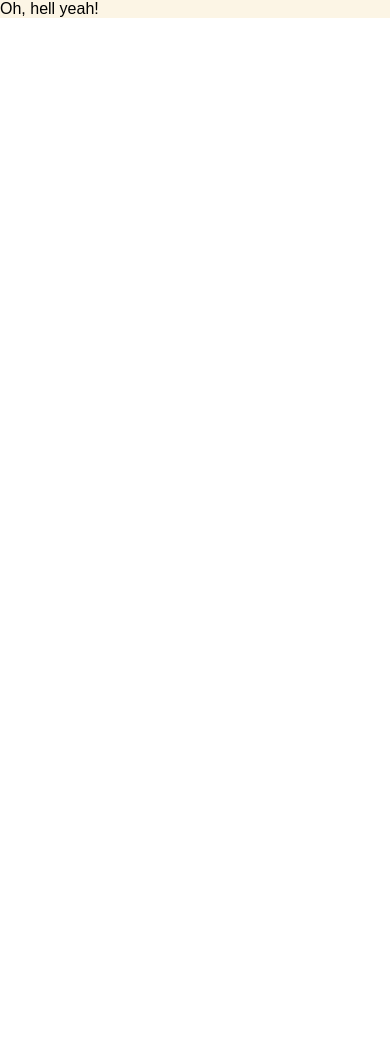
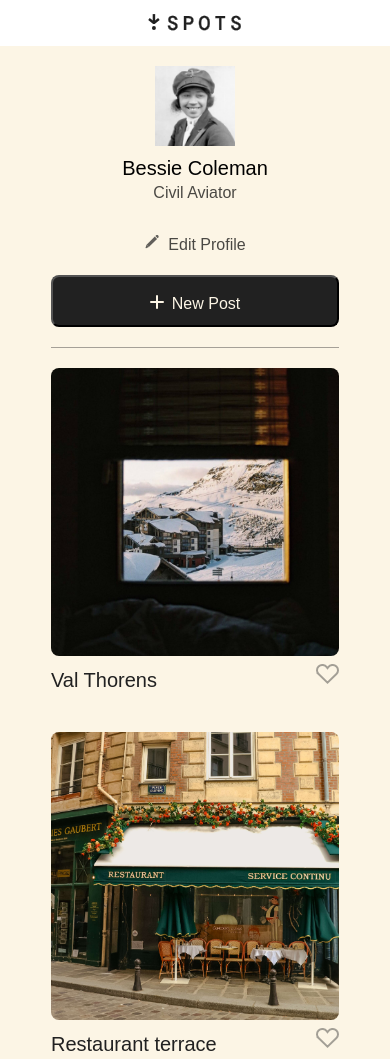
Before and after one commit to arholguin/se_project_spots, a plain HTML site: page index.html in a window 390 px wide. Shown: the top 1059 px of the page. Before the commit the page ends 844 px from the top, so only its background shows below. Drawn offline with Linux system fonts and the light colour scheme; a web font is replaced by a local one.

Commit message:
New update for my project

```diff
--- /dev/null
+++ b/blocks/card.css
@@ -0,0 +1,46 @@
+.card__image {
+  height: 413px;
+  width: 100%;
+  object-fit: cover;
+  display: block;
+  border-radius: 8px;
+}
+
+.card__content {
+  display: flex;
+  align-items: center;
+  justify-content: space-between;
+}
+
+.card__title {
+  margin: 12px 0 0;
+  font-size: 20px;
+  font-weight: 500;
+  line-height: 1.2;
+  color: #212121;
+  text-overflow: ellipsis;
+  white-space: nowrap;
+  overflow: hidden;
+  max-width: 353px;
+  height: 24px;
+}
+
+.card__like-button {
+  background-image: url(../images/heart.svg);
+  width: 23px;
+  height: 20px;
+  border: none;
+  background-color: transparent;
+  opacity: 40%;
+}
+
+.card__like-button:hover {
+  opacity: 1;
+  cursor: pointer;
+}
+
+@media screen and (max-width: 627px) {
+  .card__image {
+    height: 288px;
+  }
+}
--- /dev/null
+++ b/blocks/cards.css
@@ -0,0 +1,24 @@
+.cards {
+  padding: 20px 0 40px;
+  border-bottom: 1px rgba(33, 33, 33, 0.4) solid;
+}
+
+.cards__list {
+  list-style-type: none;
+  padding: 0;
+  margin: 0;
+  display: grid;
+  grid-template-columns: repeat(auto-fit, 413px);
+  gap: 40px 20px;
+  justify-content: center;
+}
+
+@media screen and (max-width: 627px) {
+  .cards {
+    padding: 20px 0 20px;
+  }
+
+  .cards__list {
+    grid-template-columns: repeat(auto-fit, 288px);
+  }
+}
--- /dev/null
+++ b/blocks/content.css
@@ -0,0 +1,3 @@
+.content {
+  padding: 0 20px;
+}
--- /dev/null
+++ b/blocks/footer.css
@@ -0,0 +1,12 @@
+.footer {
+  padding: 60px 0 60px;
+}
+
+.footer-description {
+  font-size: 16px;
+  line-height: 1;
+  font-weight: 400;
+  color: #212121;
+  text-align: center;
+  opacity: 0.7;
+}
--- /dev/null
+++ b/blocks/header.css
@@ -0,0 +1,11 @@
+.header {
+  background-color: #fff;
+  padding: 10px 0;
+  display: flex;
+  justify-content: center;
+}
+
+.header__logo {
+  width: 94px;
+  height: 26px;
+}
--- a/blocks/page.css
+++ b/blocks/page.css
@@ -1,4 +1,10 @@
 .page {
   background-color: #fcf5e5;
   font-family: Poppins, Arial, Helvetica, sans-serif;
+  min-height: 100vh;
 }
+
+.page__section {
+  max-width: 1280px;
+  margin: 0 auto;
+}
--- /dev/null
+++ b/blocks/profile.css
@@ -0,0 +1,130 @@
+.profile {
+  display: flex;
+  padding: 34px 0 20px;
+  border-bottom: 1px rgba(33, 33, 33, 0.4) solid;
+}
+
+.profile__avatar {
+  height: 190px;
+  width: 190px;
+  margin-right: 20px;
+}
+
+.profile__column {
+  display: flex;
+  flex-direction: column;
+}
+
+.profile__name {
+  margin: 0 0 12px;
+  font-weight: 500;
+  font-size: 32px;
+  display: -webkit-box;
+  -webkit-line-clamp: 3;
+  line-clamp: 3;
+  overflow: hidden;
+  text-overflow: ellipsis;
+  -webkit-box-orient: vertical;
+  max-width: 420px;
+}
+
+.profile__description {
+  margin: 0;
+  display: -webkit-box;
+  overflow: hidden;
+  text-overflow: ellipsis;
+  -webkit-line-clamp: 3;
+  line-clamp: 3;
+  -webkit-box-orient: vertical;
+  max-width: 420px;
+}
+
+.profile__edit-button {
+  margin-top: auto;
+  width: 107px;
+  border: none;
+  padding: 0;
+  margin-bottom: 0;
+  background: none;
+  opacity: 0.7;
+}
+
+.profile__edit-button:hover {
+  opacity: 1;
+  cursor: pointer;
+}
+
+.profile__edit-button-icon {
+  margin-right: 8px;
+}
+
+.profile__add-button {
+  margin-left: auto;
+  margin-top: auto;
+  width: 149px;
+  height: 52px;
+  border-radius: 8px;
+  padding: 18px 0;
+  cursor: pointer;
+  background: #212121;
+  font-weight: 500;
+  font-size: 16px;
+  line-height: 1;
+  font-style: medium;
+  color: #fcf5e5;
+}
+
+.profile__add-button-icon {
+  margin-right: 8px;
+}
+
+.profile__add-button:hover {
+  opacity: 0.7;
+  cursor: pointer;
+}
+
+@media screen and (max-width: 627px) {
+  .profile {
+    flex-direction: column;
+    max-width: 288px;
+    align-items: center;
+    text-align: center;
+    padding-top: 20px;
+  }
+
+  .profile__avatar {
+    margin: 0 0 12px;
+    height: 80px;
+    width: 80px;
+  }
+
+  .profile__column {
+    margin: 0 0 20px;
+  }
+
+  .profile__name {
+    font-size: 20px;
+    line-height: 1;
+    margin: 0 0 6px;
+    max-width: 288px;
+  }
+
+  .profile__description {
+    margin: 0 0 32px;
+    font-size: 16px;
+    max-width: 288px;
+    opacity: 0.7;
+  }
+
+  .profile__edit-button {
+    width: 84;
+    margin-bottom: 20px;
+    margin: auto;
+  }
+
+  .profile__add-button {
+    margin: 0;
+    max-width: 288px;
+    width: 100%;
+  }
+}
--- a/index.html
+++ b/index.html
@@ -12,13 +12,111 @@
   </head>
   <body>
     <div class="page">
-      Oh, hell yeah!
-      <header class="header"></header>
+      <header class="header">
+        <img src="./images/logo.svg" alt="Spot Logo" class="header__logo" />
+      </header>
       <main class="content">
-        <section class="profile"></section>
-        <section class="cards"></section>
+        <section class="profile page__section">
+          <img
+            src="./images/avatar.jpg"
+            alt="Bessie Coleman"
+            class="profile__avatar"
+          />
+          <div class="profile__column">
+            <h1 class="profile__name">Bessie Coleman</h1>
+            <p class="profile__description">Civil Aviator</p>
+            <button type="button" class="profile__edit-button">
+              <img
+                src="./images/pencil.svg"
+                alt="Pencil Icon"
+                class="profile__edit-button-icon"
+              />Edit Profile
+            </button>
+          </div>
+          <button type="button" class="profile__add-button">
+            <img
+              src="./images/plus.svg"
+              alt="Plus Icon"
+              class="profile__add-button-icon"
+            />New Post
+          </button>
+        </section>
+        <section class="cards page__section">
+          <ul class="cards__list">
+            <li class="card">
+              <img
+                src="./images/1-photo-by-moritz-feldmann-from-pexels.jpg"
+                alt="Val Thorens"
+                class="card__image"
+              />
+              <div class="card__content">
+                <h2 class="card__title">Val Thorens</h2>
+                <button type="button" class="card__like-button"></button>
+              </div>
+            </li>
+            <li class="card">
+              <img
+                src="./images/2-photo-by-ceiline-from-pexels.jpg"
+                alt="Val Thorens"
+                class="card__image"
+              />
+              <div class="card__content">
+                <h2 class="card__title">Restaurant terrace</h2>
+                <button type="button" class="card__like-button"></button>
+              </div>
+            </li>
+            <li class="card">
+              <img
+                src="./images/3-photo-by-tubanur-dogan-from-pexels.jpg"
+                alt="Val Thorens"
+                class="card__image"
+              />
+              <div class="card__content">
+                <h2 class="card__title">An outdoor cafe</h2>
+                <button type="button" class="card__like-button"></button>
+              </div>
+            </li>
+            <li class="card">
+              <img
+                src="./images/4-photo-by-maurice-laschet-from-pexels.jpg"
+                alt="Val Thorens"
+                class="card__image"
+              />
+              <div class="card__content">
+                <h2 class="card__title">
+                  A very long bridge, over the forest...
+                </h2>
+                <button type="button" class="card__like-button"></button>
+              </div>
+            </li>
+            <li class="card">
+              <img
+                src="./images/5-photo-by-van-anh-nguyen-from-pexels.jpg"
+                alt="Val Thorens"
+                class="card__image"
+              />
+              <div class="card__content">
+                <h2 class="card__title">Tunnel with morning light</h2>
+                <button type="button" class="card__like-button"></button>
+              </div>
+            </li>
+            <li class="card">
+              <img
+                src="./images/6-photo-by-moritz-feldmann-from-pexels.jpg"
+                alt="Val Thorens"
+                class="card__image"
+              />
+              <div class="card__content">
+                <h2 class="card__title">Mountain house</h2>
+                <button type="button" class="card__like-button"></button>
+              </div>
+            </li>
+          </ul>
+        </section>
       </main>
-      <footer class="footer"></footer>
+      <footer class="footer">
+        <p class="footer-description">2023 &copy; Spots</p>
+      </footer>
     </div>
   </body>
 </html>
--- a/pages/index.css
+++ b/pages/index.css
@@ -1,3 +1,9 @@
 @import url(../vendor/normalize.css);
 @import url(../vendor/fonts.css);
 @import url(../blocks/page.css);
+@import url(../blocks/header.css);
+@import url(../blocks/profile.css);
+@import url(../blocks/content.css);
+@import url(../blocks/cards.css);
+@import url(../blocks/card.css);
+@import url(../blocks/footer.css);
```
Also changed, not shown: images/heart.svg (added), images/logo.svg (added), images/pencil.svg (added), images/plus.svg (added), 1 other file.
